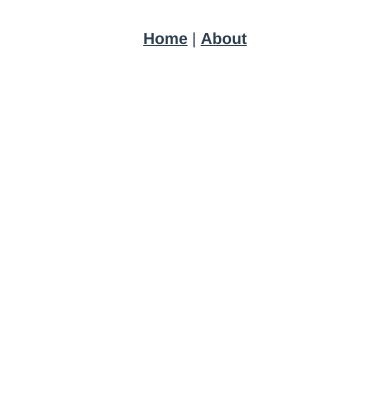
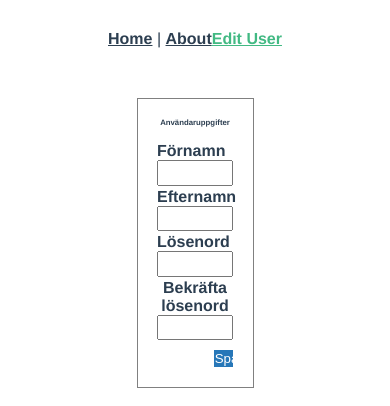
Before and after one commit to Skander-Damoussi/Omegapoint-CVdb, a Vue app in the folder cv-client/: page /#/edituser in a window 390 px wide. Shown: the top 406 px of the page. Built offline with nearby package versions, Linux system fonts and the light colour scheme.

Commit message:
style + responsive

```diff
--- a/cv-client/src/App.vue
+++ b/cv-client/src/App.vue
@@ -3,6 +3,7 @@
     <div id="nav">
       <router-link to="/">Home</router-link> |
       <router-link to="/about">About</router-link>
+      <router-link to="/edituser">Edit User</router-link>
     </div>
     <router-view />
   </div>
--- a/cv-client/src/components/EditUser.vue
+++ b/cv-client/src/components/EditUser.vue
@@ -1,24 +1,33 @@
 <template>
   <div class="edit-user">
-    <div>
+    <div class="user-form">
       <h1>Användaruppgifter</h1>
-    </div>
-    <div class="user-form">
+      <div class="section">
         <label for="fName">Förnamn</label>
         <input type="text" id="fName" />
+      </div>
+      <div class="section">
         <label for="lName">Efternamn</label>
         <input type="text" id="lName" />
+      </div>
+      <div class="section">
         <label for="password">Lösenord</label>
-      <input type="text" id="password" />
+        <input type="text" required id="password" />
+      </div>
+      <div class="section">
         <label for="confirmPassword">Bekräfta lösenord</label>
-      <input type="text" id="confirmPassword" />
+        <input type="text" required id="confirmPassword" />
+      </div>
+      <div class="submit">
+        <input type="button" class="bttn" value="Spara" />
+      </div>
     </div>
   </div>
 </template>
 
 <script>
 export default {
-  name: "EditUser"
+  name: "EditUser",
 };
 </script>
 
@@ -31,17 +40,52 @@ export default {
 .edit-user {
   display: flex;
   flex-direction: column;
-  justify-content: center;
-  width: 70vw;
-  height: 70vh;
+  width: 100vw;
+  height: 100vh;
 }
 
-.edit-user > div > h1 {
-  margin-bottom: 5%;
+.user-form > h1 {
+  margin-bottom: 20%;
+  font-size: 2vw;
 }
 
 .user-form {
   display: flex;
   flex-direction: column;
+  align-self: center;
+  justify-content: left;
+  width: 30vw;
+  border: 1px solid grey;
+  padding: 5%;
+  margin-top: 5%;
+}
+
+.section > input {
+  height: 3vh;
+  margin-bottom: 3%;
+  width: 100%;
+}
+
+.section {
+  display: flex;
+  flex-wrap: wrap;
+  justify-content: left;
+}
+
+.section > label {
+  font-weight: bold;
+}
+
+.submit {
+  display: flex;
+  justify-content: flex-end;
+}
+.submit > .bttn {
+  width: 5vw;
+  padding: 1.5%;
+  color: white;
+  background-color: #2777b8;
+  border: none;
+  margin-top: 10%;
 }
 </style>
--- a/cv-client/src/router/index.js
+++ b/cv-client/src/router/index.js
@@ -1,6 +1,7 @@
 import Vue from "vue";
 import VueRouter from "vue-router";
 import Home from "../views/Home.vue";
+import EditUser from "../components/EditUser.vue";
 
 Vue.use(VueRouter);
 
@@ -18,6 +19,16 @@ const routes = [
     // which is lazy-loaded when the route is visited.
     component: () =>
       import(/* webpackChunkName: "about" */ "../views/About.vue")
+  },
+  {
+    path: "/edituser",
+    name: "EditUser",
+    component: EditUser
+    // route level code-splitting
+    // this generates a separate chunk (about.[hash].js) for this route
+    // which is lazy-loaded when the route is visited.
+    // component: () =>
+    //   import(/* webpackChunkName: "edituser" */ "../components/EditUser.vue")
   }
 ];
 
--- a/cv-client/src/views/Home.vue
+++ b/cv-client/src/views/Home.vue
@@ -2,20 +2,17 @@
   <div class="home">
     <img alt="Vue logo" src="../assets/logo.png" />
     <HelloWorld msg="Welcome to Your Vue.js App" />
-    <EditUser />
   </div>
 </template>
 
 <script>
 // @ is an alias to /src
 import HelloWorld from "@/components/HelloWorld.vue";
-import EditUser from "@/components/EditUser.vue";
 
 export default {
   name: "Home",
   components: {
-    HelloWorld,
-    EditUser
+    HelloWorld
   }
 };
 </script>
```
Lines whose indentation alone changed are shown as unchanged.
